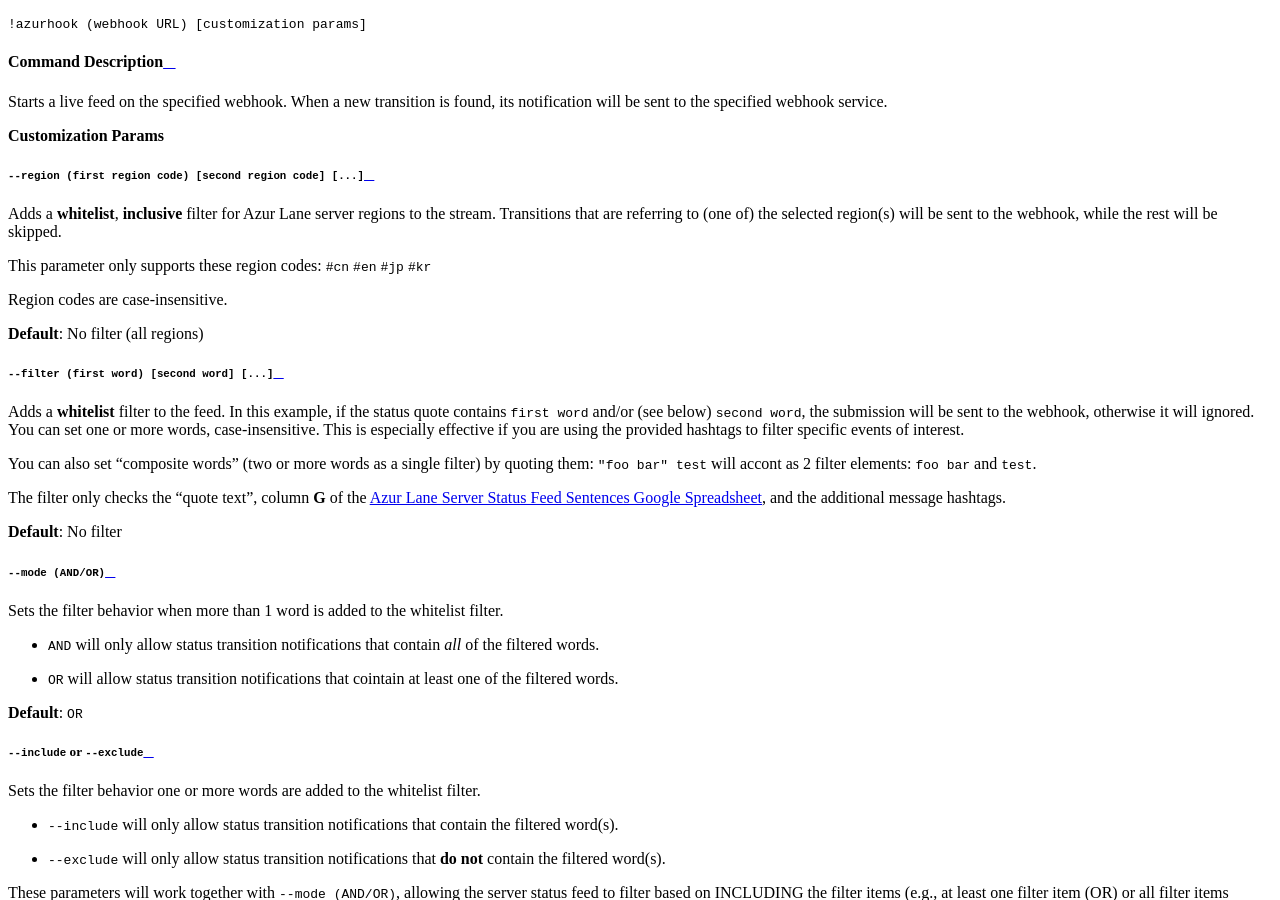
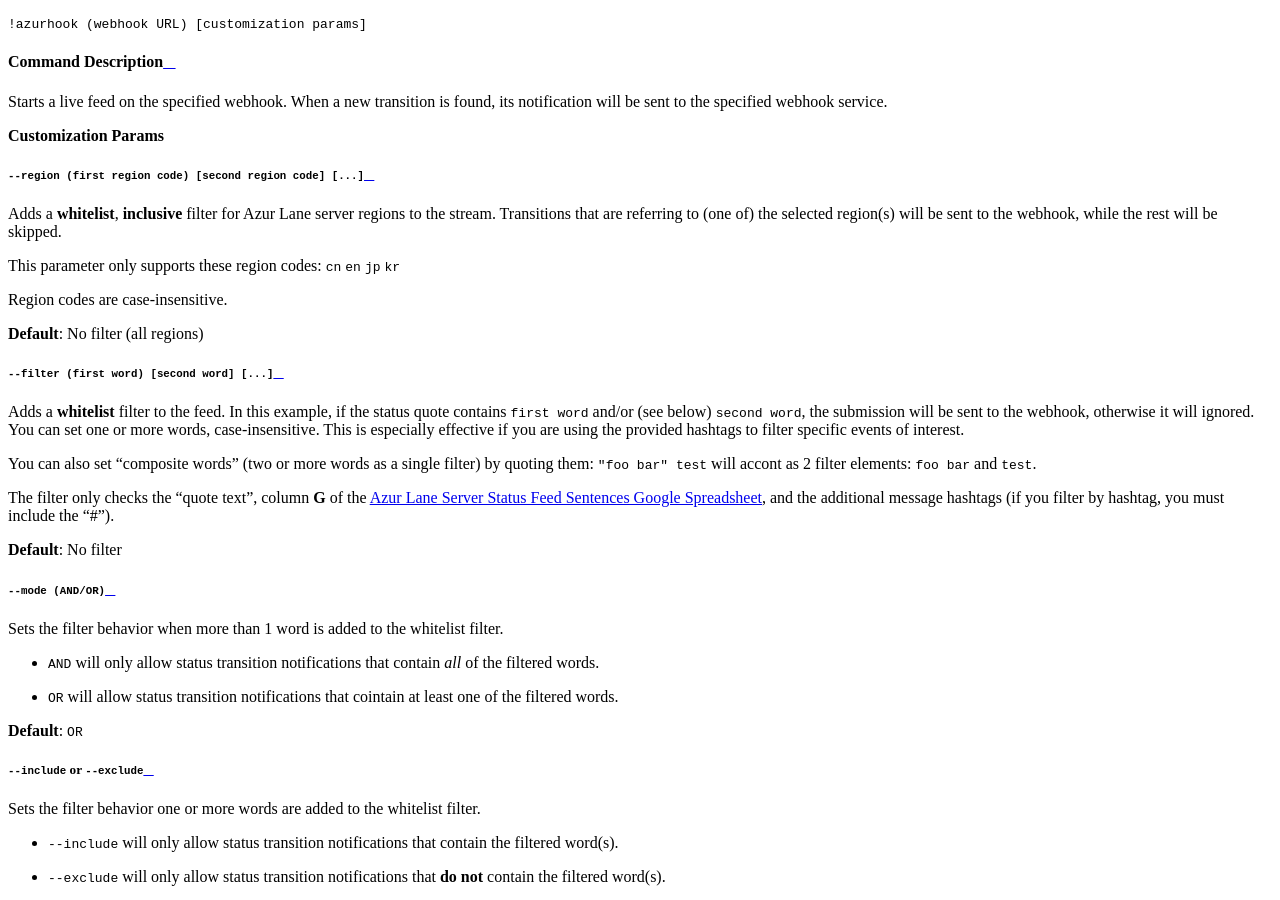
Before and after one commit to cycloptux/GiselleBot-Documentation, a Sphinx documentation site: the page built from docs/source/game_integrations/azurlane.rst, in a window 1280 px wide and 900 px high, scrolled down 2605 px. Built offline with Sphinx 7.4.7 and the Read the Docs theme 2.0.0, drawn with Linux system fonts in a browser that asks for light colours.

Commit message:
Fixed a few words.

```diff
--- a/docs/source/game_integrations/azurlane.rst
+++ b/docs/source/game_integrations/azurlane.rst
@@ -82,7 +82,7 @@
 
 Adds a **whitelist**, **inclusive** filter for Azur Lane server regions to the stream. Transitions that are referring to (one of) the selected region(s) will be sent to the webhook, while the rest will be skipped.
 
-This parameter only supports these region codes: ``#cn`` ``#en`` ``#jp`` ``#kr``
+This parameter only supports these region codes: ``cn`` ``en`` ``jp`` ``kr``
 
 Region codes are case-insensitive.
 
@@ -95,7 +95,7 @@
 
 You can also set "composite words" (two or more words as a single filter) by quoting them: ``"foo bar" test`` will accont as 2 filter elements: ``foo bar`` and ``test``.
 
-The filter only checks the "quote text", column **G** of the `Azur Lane Server Status Feed Sentences Google Spreadsheet <https://docs.google.com/spreadsheets/d/1TGtR5Ffp4segbB4sFYfi1J9dyGc48jbQdBlwELpgzaQ/edit?usp=sharing>`_, and the additional message hashtags.
+The filter only checks the "quote text", column **G** of the `Azur Lane Server Status Feed Sentences Google Spreadsheet <https://docs.google.com/spreadsheets/d/1TGtR5Ffp4segbB4sFYfi1J9dyGc48jbQdBlwELpgzaQ/edit?usp=sharing>`_, and the additional message hashtags (if you filter by hashtag, you must include the "#").
 
 **Default**: No filter
 
```
